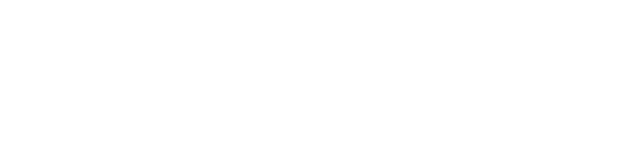
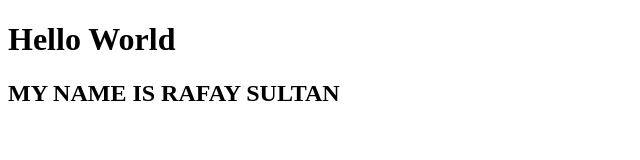
Before and after one commit to RAFAY-SULTAN751/WAD-CLASS, a plain HTML site: page index.html in a window 1280 px wide. Shown: the whole page, without its empty margins (0-640 px from the left). Drawn offline with Linux system fonts and the light colour scheme.

Commit message:
NEW FILE ADDED

```diff
--- a/index.html
+++ b/index.html
@@ -6,6 +6,7 @@
     <title>Document</title>
 </head>
 <body>
-
+    <h1>Hello World</h1>
+    <h2>MY NAME IS RAFAY SULTAN</h2>
 </body>
 </html>
```
